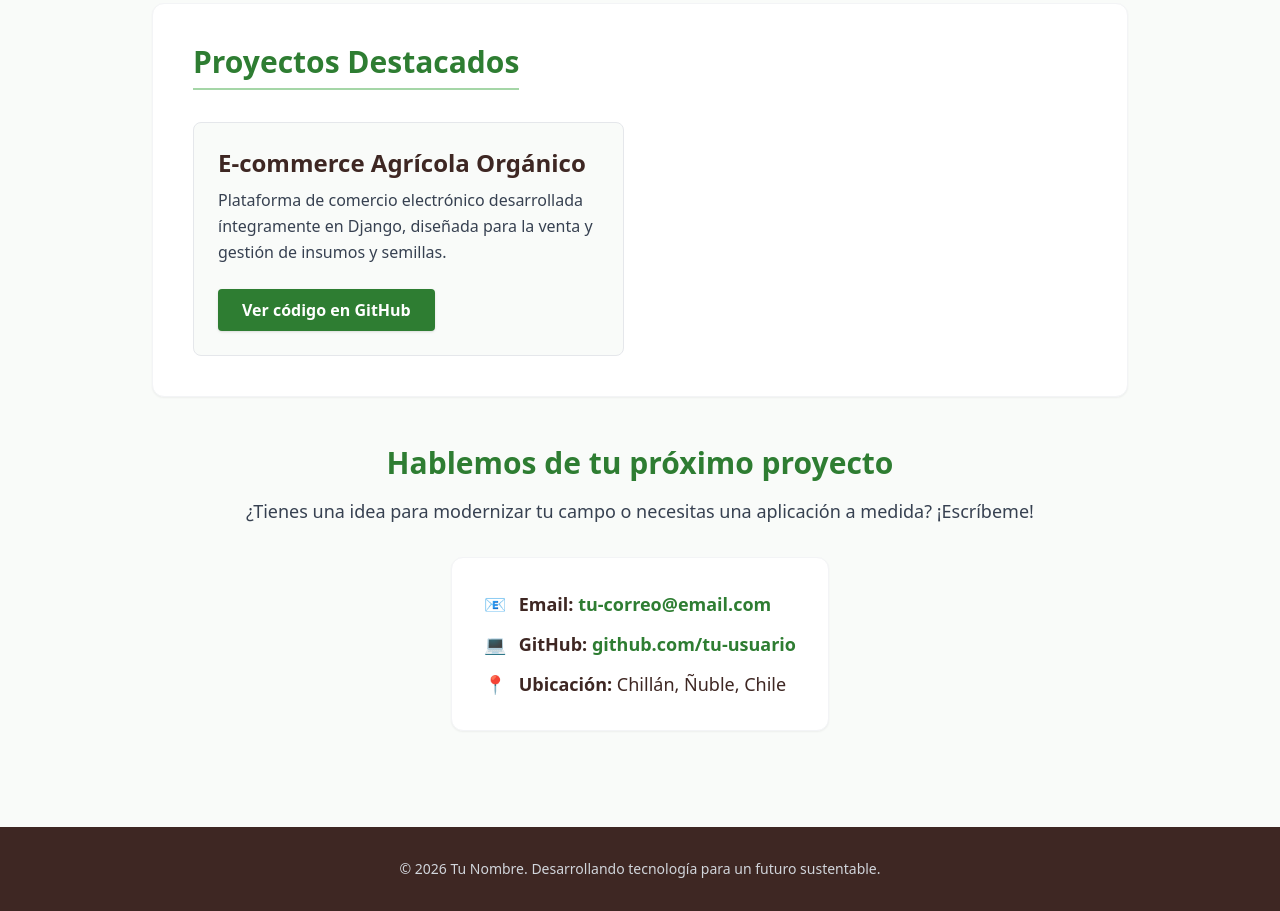
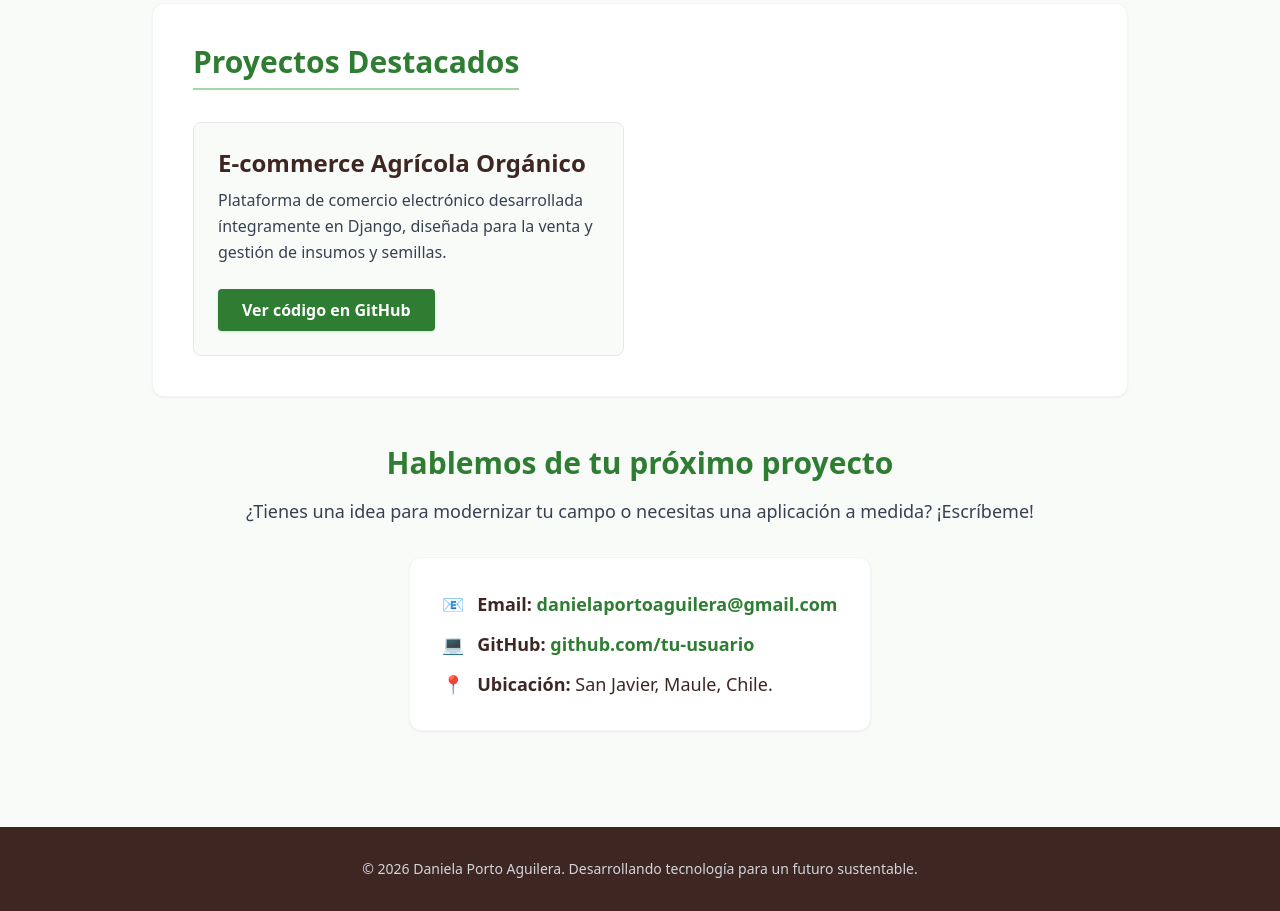
Before and after one commit to danielaportoa/danielaportoa.github.io, a plain HTML site: page index.html in a window 1280 px wide. Shown: the part 1035-1946 px from the top of the page. Drawn offline with nearby package versions, Linux system fonts and the light colour scheme.

Commit message:
datos personales

```diff
--- a/index.html
+++ b/index.html
@@ -98,17 +98,17 @@
             <div class="inline-block text-left bg-white p-8 rounded-xl shadow-sm border border-gray-100">
                 <p class="mb-3 text-lg">📧 <span class="font-semibold ml-2">Email:</span> <a
                         href="mailto:tu-correo@email.com"
-                        class="text-agro hover:underline font-bold">tu-correo@email.com</a></p>
+                        class="text-agro hover:underline font-bold">danielaportoaguilera@gmail.com</a></p>
                 <p class="mb-3 text-lg">💻 <span class="font-semibold ml-2">GitHub:</span> <a href="URL_DE_TU_GITHUB"
                         class="text-agro hover:underline font-bold">github.com/tu-usuario</a></p>
-                <p class="text-lg">📍 <span class="font-semibold ml-2">Ubicación:</span> Chillán, Ñuble, Chile</p>
+                <p class="text-lg">📍 <span class="font-semibold ml-2">Ubicación:</span> San Javier, Maule, Chile.</p>
             </div>
         </section>
 
     </main>
 
     <footer class="bg-tierra text-gray-300 py-8 text-center mt-auto">
-        <p class="text-sm">&copy; 2026 Tu Nombre. Desarrollando tecnología para un futuro sustentable.</p>
+        <p class="text-sm">&copy; 2026 Daniela Porto Aguilera. Desarrollando tecnología para un futuro sustentable.</p>
     </footer>
 
 </body>
```
